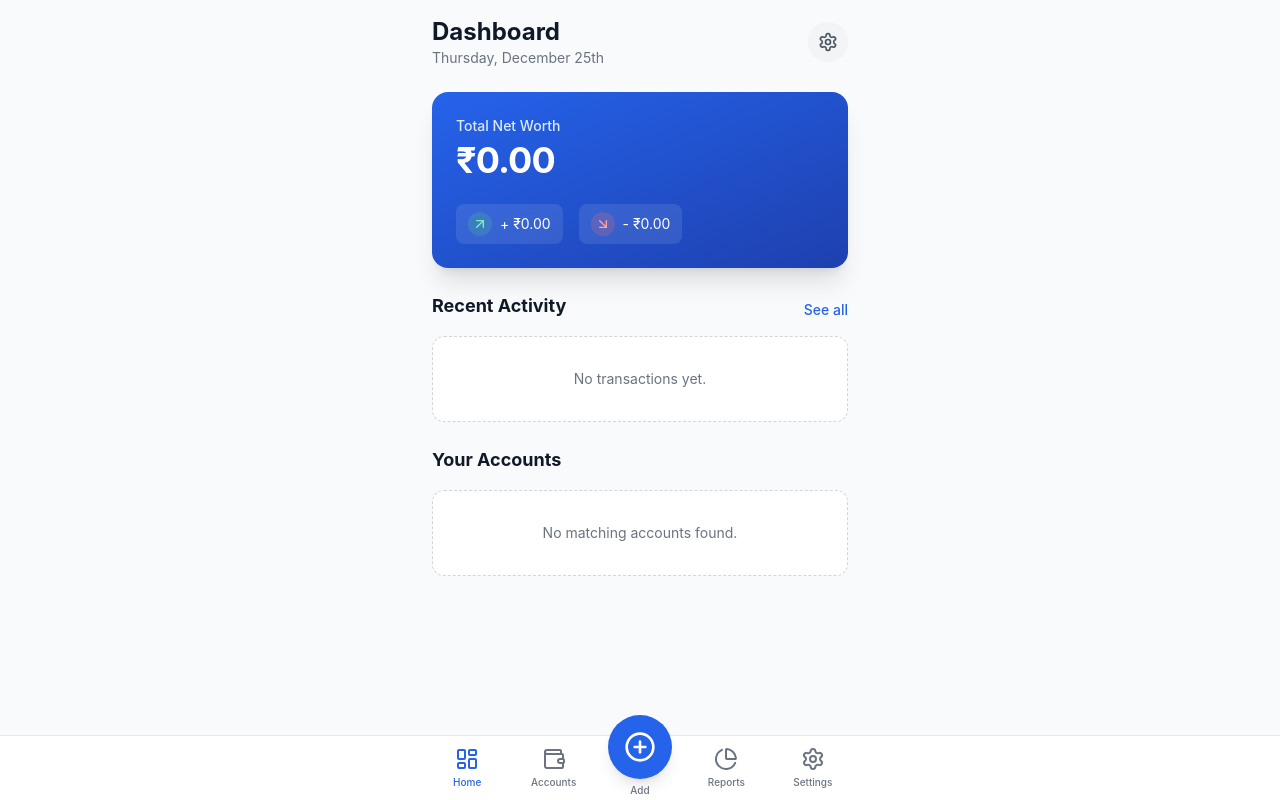
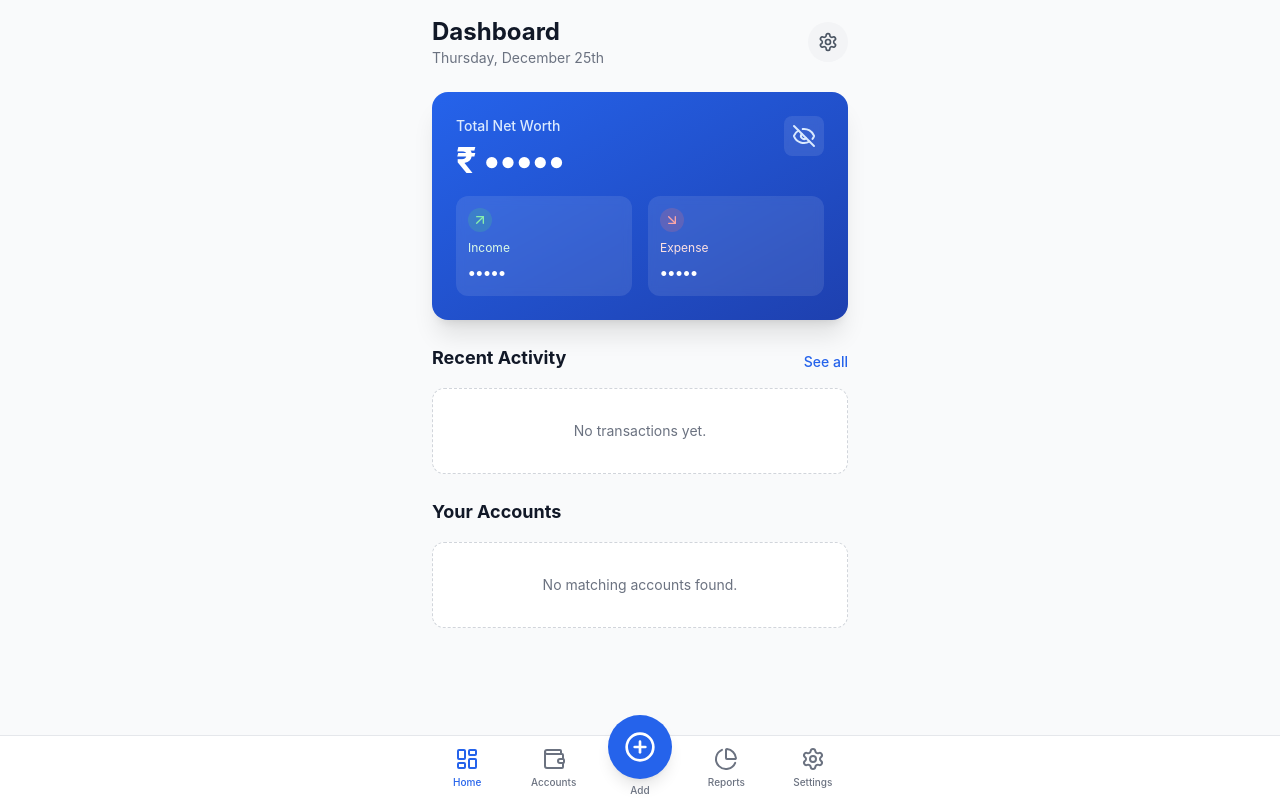
Before and after one commit to aneesh093/Expense_Tracker, a React (Vite) app: page / in a window 1280 px wide. Built offline with nearby package versions, Linux system fonts and the light colour scheme.

Commit message:
Hiding Balance Functionality added

```diff
--- a/src/pages/Accounts.tsx
+++ b/src/pages/Accounts.tsx
@@ -7,7 +7,7 @@ import { cn, generateId } from '../lib/utils';
 
 export function Accounts() {
     const navigate = useNavigate();
-    const { accounts, addAccount, updateAccount, deleteAccount } = useFinanceStore();
+    const { accounts, addAccount, updateAccount, deleteAccount, isBalanceHidden } = useFinanceStore();
     const [isAdding, setIsAdding] = useState(false);
     const [editingId, setEditingId] = useState<string | null>(null);
     const [accountToDelete, setAccountToDelete] = useState<Account | null>(null);
@@ -16,8 +16,10 @@ export function Accounts() {
 
     // Form State
     const [name, setName] = useState('');
+    const [subName, setSubName] = useState('');
     const [type, setType] = useState<AccountType>('fixed-deposit');
     const [balance, setBalance] = useState('');
+    const [isPrimary, setIsPrimary] = useState(false);
 
     // Additional Fields
     const [accountNumber, setAccountNumber] = useState('');
@@ -49,9 +51,11 @@ export function Accounts() {
 
         const accountData: Partial<Account> = {
             name,
+            subName,
             type,
             balance: parseFloat(balance) || 0,
             color: 'blue',
+            isPrimary
         };
 
         if (type === 'savings') {
@@ -78,8 +82,10 @@ export function Accounts() {
     const handleEdit = (account: Account) => {
         setEditingId(account.id);
         setName(account.name);
+        setSubName(account.subName || '');
         setType(account.type);
         setBalance(account.balance.toString());
+        setIsPrimary(account.isPrimary || false);
 
         // Populate specific fields if they exist
         if (account.accountNumber) setAccountNumber(account.accountNumber);
@@ -92,7 +98,9 @@ export function Accounts() {
     const resetForm = () => {
         setEditingId(null);
         setName('');
+        setSubName('');
         setBalance('');
+        setIsPrimary(false);
         setType('fixed-deposit');
         setAccountNumber('');
         setCustomerId('');
@@ -305,6 +313,17 @@ export function Accounts() {
                             </div>
 
                             <div>
+                                <label className="block text-sm font-medium text-gray-700 mb-1">Subname (Optional)</label>
+                                <input
+                                    type="text"
+                                    value={subName}
+                                    onChange={(e) => setSubName(e.target.value)}
+                                    placeholder="e.g., Salary Account"
+                                    className="w-full p-3 bg-gray-50 rounded-xl border-none focus:ring-2 focus:ring-blue-500"
+                                />
+                            </div>
+
+                            <div>
                                 <label className="block text-sm font-medium text-gray-700 mb-2">Account Type</label>
                                 <div className="grid grid-cols-3 gap-2">
                                     {activeTab === 'banking' ? (
@@ -397,6 +416,19 @@ export function Accounts() {
                                     </div>
                                 </div>
                             )}
+
+                            <div className="flex items-center space-x-2 pt-2">
+                                <input
+                                    type="checkbox"
+                                    id="isPrimary"
+                                    checked={isPrimary}
+                                    onChange={(e) => setIsPrimary(e.target.checked)}
+                                    className="w-5 h-5 text-blue-600 rounded focus:ring-blue-500"
+                                />
+                                <label htmlFor="isPrimary" className="text-gray-900 font-medium">
+                                    Set as Primary Account
+                                </label>
+                            </div>
 
                             <button
                                 onClick={handleSave}
@@ -498,7 +530,17 @@ export function Accounts() {
                                                         {getAccountIcon(acc.type)}
                                                     </div>
                                                     <div>
-                                                        <h3 className="font-bold text-gray-900">{acc.name}</h3>
+                                                        <h3 className="font-bold text-gray-900 flex items-center gap-2">
+                                                            {acc.name}
+                                                            {acc.isPrimary && (
+                                                                <span className="text-[10px] bg-blue-100 text-blue-600 px-1.5 py-0.5 rounded-full uppercase font-bold tracking-wider">
+                                                                    Primary
+                                                                </span>
+                                                            )}
+                                                        </h3>
+                                                        {acc.subName && (
+                                                            <p className="text-sm text-gray-600">{acc.subName}</p>
+                                                        )}
                                                         <p className="text-xs text-gray-500 capitalize">{acc.type.replace('-', ' ')}</p>
                                                     </div>
                                                 </div>
@@ -506,7 +548,7 @@ export function Accounts() {
                                                 <div className="flex items-center space-x-4">
                                                     <div className="text-right">
                                                         <p className={cn("font-bold", acc.balance < 0 ? "text-red-600" : "text-gray-900")}>
-                                                            {formatCurrency(acc.balance)}
+                                                            {isBalanceHidden && !acc.isPrimary ? '•••••' : formatCurrency(acc.balance)}
                                                         </p>
                                                     </div>
 
--- a/src/pages/Dashboard.tsx
+++ b/src/pages/Dashboard.tsx
@@ -2,12 +2,12 @@ import { useNavigate } from 'react-router-dom';
 import { useMemo } from 'react';
 import { useFinanceStore } from '../store/useFinanceStore';
 import { format, startOfMonth, endOfMonth, isWithinInterval } from 'date-fns';
-import { ArrowUpRight, ArrowDownRight, CreditCard } from 'lucide-react';
+import { ArrowUpRight, ArrowDownRight, CreditCard, Eye, EyeOff } from 'lucide-react';
 import { cn } from '../lib/utils';
 
 export function Dashboard() {
     const navigate = useNavigate();
-    const { accounts, transactions, events } = useFinanceStore();
+    const { accounts, transactions, events, isBalanceHidden, toggleBalanceHidden } = useFinanceStore();
 
     const totalBalance = useMemo(() => {
         return accounts.reduce((sum, acc) => {
@@ -19,10 +19,11 @@ export function Dashboard() {
     }, [accounts]);
 
     const displayedAccounts = useMemo(() => {
-        const allowedBanks = ['ICICI', 'HDFC', 'BOB'];
-        return accounts.filter(acc =>
-            allowedBanks.some(bank => acc.name.toUpperCase().includes(bank))
-        );
+        const primaryAccounts = accounts.filter(acc => acc.isPrimary);
+        // If there are primary accounts, show only them.
+        // Otherwise show all (or maybe top 3 by balance if you want to limit?).
+        // Let's mirror the transaction logic: if NO primary, show all.
+        return primaryAccounts.length > 0 ? primaryAccounts : accounts;
     }, [accounts]);
 
     // Calculate monthly totals
@@ -40,7 +41,23 @@ export function Dashboard() {
             }, { totalIncome: 0, totalExpense: 0 });
     }, [transactions]);
 
-    const recentTransactions = transactions.slice(0, 5);
+
+    const filteredTransactions = useMemo(() => {
+        const primaryAccountIds = new Set(accounts.filter(a => a.isPrimary).map(a => a.id));
+
+        // If no primary accounts are set, maybe show all? Or show none?
+        // User said "only display transactions from primary bank accounts".
+        // Let's assume strict filtering. If no primary, show nothing? Or show all as fallback?
+        // Let's show all if NO primary accounts exist, otherwise filter.
+        if (primaryAccountIds.size === 0) return transactions;
+
+        return transactions.filter(t =>
+            primaryAccountIds.has(t.accountId) ||
+            (t.toAccountId && primaryAccountIds.has(t.toAccountId))
+        );
+    }, [transactions, accounts]);
+
+    const recentTransactions = filteredTransactions.slice(0, 5);
 
     const formatCurrency = (amount: number) => {
         return new Intl.NumberFormat('en-IN', {
@@ -67,20 +84,37 @@ export function Dashboard() {
 
             {/* Net Worth Card */}
             <div className="bg-gradient-to-br from-blue-600 to-blue-800 rounded-2xl p-6 text-white shadow-xl">
-                <p className="text-blue-100 text-sm font-medium mb-1">Total Net Worth</p>
-                <h2 className="text-4xl font-bold tracking-tight">{formatCurrency(totalBalance)}</h2>
-                <div className="mt-6 flex space-x-4">
-                    <div className="flex items-center space-x-2 bg-white/10 rounded-lg px-3 py-2 text-sm backdrop-blur-sm">
-                        <div className="bg-green-400/20 p-1 rounded-full">
+                <div className="flex justify-between items-start mb-4">
+                    <div>
+                        <p className="text-blue-100 text-sm font-medium mb-1">Total Net Worth</p>
+                        <h2 className="text-4xl font-bold tracking-tight">
+                            {isBalanceHidden ? '₹ •••••' : formatCurrency(totalBalance)}
+                        </h2>
+                    </div>
+                    <button
+                        onClick={toggleBalanceHidden}
+                        className="p-2 bg-white/10 rounded-lg hover:bg-white/20 transition-colors backdrop-blur-sm"
+                    >
+                        {isBalanceHidden ? <EyeOff className="text-blue-100" size={24} /> : <Eye className="text-blue-100" size={24} />}
+                    </button>
+                    {/* <div className="p-2 bg-white/20 rounded-lg backdrop-blur-sm">
+                        <IndianRupee size={24} />
+                    </div> */}
+                </div>
+                <div className="flex space-x-4">
+                    <div className="flex-1 bg-white/10 rounded-xl p-3 backdrop-blur-sm">
+                        <div className="flex items-center space-x-2 bg-green-400/20 w-fit p-1 rounded-full mb-2">
                             <ArrowUpRight size={16} className="text-green-300" />
                         </div>
-                        <span>+ {formatCurrency(totalIncome)}</span>
+                        <span className="text-xs text-green-100 block mb-1">Income</span>
+                        <p className="font-bold">{isBalanceHidden ? '•••••' : formatCurrency(totalIncome)}</p>
                     </div>
-                    <div className="flex items-center space-x-2 bg-white/10 rounded-lg px-3 py-2 text-sm backdrop-blur-sm">
-                        <div className="bg-red-400/20 p-1 rounded-full">
+                    <div className="flex-1 bg-white/10 rounded-xl p-3 backdrop-blur-sm">
+                        <div className="flex items-center space-x-2 bg-red-400/20 w-fit p-1 rounded-full mb-2">
                             <ArrowDownRight size={16} className="text-red-300" />
                         </div>
-                        <span>- {formatCurrency(totalExpense)}</span>
+                        <span className="text-xs text-red-100 block mb-1">Expense</span>
+                        <p className="font-bold">{isBalanceHidden ? '•••••' : formatCurrency(totalExpense)}</p>
                     </div>
                 </div>
             </div>
@@ -147,7 +181,9 @@ export function Dashboard() {
                                         <p className="text-xs text-gray-500 capitalize">{acc.type}</p>
                                     </div>
                                 </div>
-                                <span className="font-bold text-sm text-gray-900">{formatCurrency(acc.balance)}</span>
+                                <span className="font-bold text-sm text-gray-900">
+                                    {isBalanceHidden && !acc.isPrimary ? '•••••' : formatCurrency(acc.balance)}
+                                </span>
                             </div>
                         ))
                     )}
--- a/src/pages/Reports.tsx
+++ b/src/pages/Reports.tsx
@@ -8,7 +8,7 @@ import { useNavigate } from 'react-router-dom';
 
 export function Reports() {
     const navigate = useNavigate();
-    const { transactions, categories, events } = useFinanceStore();
+    const { transactions, categories, events, accounts } = useFinanceStore();
 
     // current month state
     const [currentDate, setCurrentDate] = useState(new Date());
@@ -17,10 +17,23 @@ export function Reports() {
 
     // Filter transactions for current month
     const monthTransactions = useMemo(() => {
-        return transactions
+        const primaryAccountIds = new Set(accounts.filter(a => a.isPrimary).map(a => a.id));
+
+        // Similar to Dashboard, if no primary accounts are explicitly set, assume all are visible.
+        // Or if strict, show none. Sticking to "if no primary, show all" as a safe fallback?
+        // Actually, user said "only display transactions from primary bank accounts".
+        // If user hasn't set any primary, showing everything is a better UX than showing empty.
+
+        const relevantTransactions = transactions.filter(t =>
+            primaryAccountIds.size === 0 ||
+            primaryAccountIds.has(t.accountId) ||
+            (t.toAccountId && primaryAccountIds.has(t.toAccountId))
+        );
+
+        return relevantTransactions
             .filter(t => isWithinInterval(new Date(t.date), { start: monthStart, end: monthEnd }))
             .sort((a, b) => new Date(b.date).getTime() - new Date(a.date).getTime());
-    }, [transactions, currentDate]);
+    }, [transactions, currentDate, accounts]);
 
     const handlePrevMonth = () => setCurrentDate(prev => subMonths(prev, 1));
     const handleNextMonth = () => setCurrentDate(prev => addMonths(prev, 1));
--- a/src/store/useFinanceStore.ts
+++ b/src/store/useFinanceStore.ts
@@ -8,9 +8,13 @@ interface FinanceState {
     categories: Category[];
     events: Event[];
     isInitialized: boolean;
+    isBalanceHidden: boolean;
 
     // Initialize store from IndexedDB
     initialize: () => Promise<void>;
+
+    toggleBalanceHidden: () => void;
+    setBalanceHidden: (hidden: boolean) => void;
 
     addAccount: (account: Account) => void;
     updateAccount: (id: string, updates: Partial<Account>) => void;
@@ -38,6 +42,7 @@ export const useFinanceStore = create<FinanceState>()((set, get) => ({
     categories: [],
     events: [],
     isInitialized: false,
+    isBalanceHidden: localStorage.getItem('finance-privacy-mode') !== 'false', // Default to true if not set
 
     // Initialize: Load data from IndexedDB and migrate from localStorage if needed
     initialize: async () => {
@@ -58,7 +63,8 @@ export const useFinanceStore = create<FinanceState>()((set, get) => ({
                 transactions,
                 categories,
                 events,
-                isInitialized: true
+                isInitialized: true,
+                isBalanceHidden: localStorage.getItem('finance-privacy-mode') !== 'false'
             });
 
             console.log('Store initialized from IndexedDB');
@@ -66,6 +72,19 @@ export const useFinanceStore = create<FinanceState>()((set, get) => ({
             console.error('Error initializing store:', error);
             set({ isInitialized: true }); // Mark as initialized even on error
         }
+    },
+
+    toggleBalanceHidden: () => {
+        set((state) => {
+            const newState = !state.isBalanceHidden;
+            localStorage.setItem('finance-privacy-mode', newState.toString());
+            return { isBalanceHidden: newState };
+        });
+    },
+
+    setBalanceHidden: (hidden: boolean) => {
+        localStorage.setItem('finance-privacy-mode', hidden.toString());
+        set({ isBalanceHidden: hidden });
     },
 
     addAccount: (account) => {
--- a/src/types/index.ts
+++ b/src/types/index.ts
@@ -19,6 +19,8 @@ export interface Account {
     customerId?: string;
     dmatId?: string;
     holdings?: Holding[];
+    subName?: string;
+    isPrimary?: boolean;
 }
 
 export type TransactionType = 'income' | 'expense' | 'transfer';
```
Also changed, not shown: src/lib/db.ts (+8 -0 lines), src/pages/Settings.tsx (+33 -2 lines).
